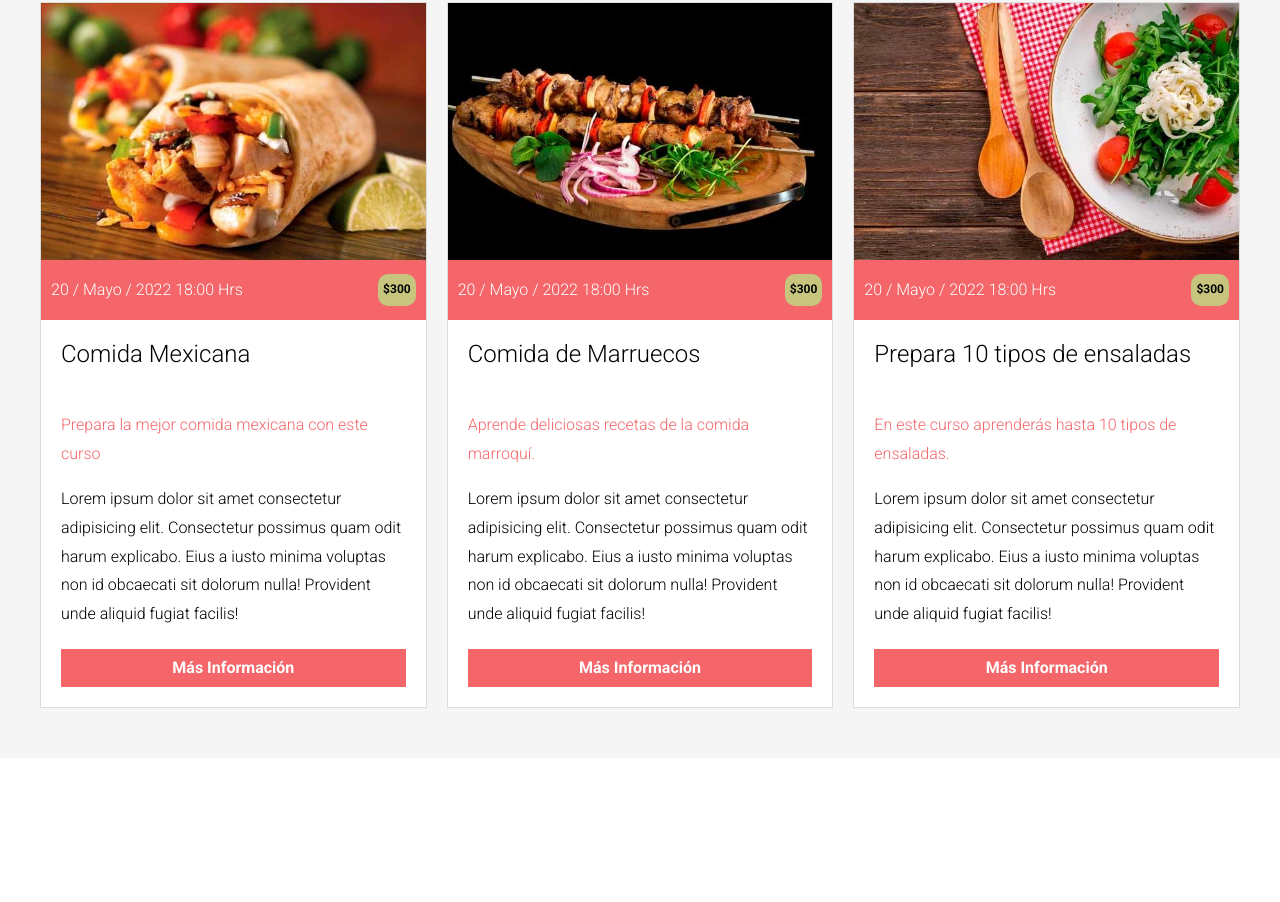
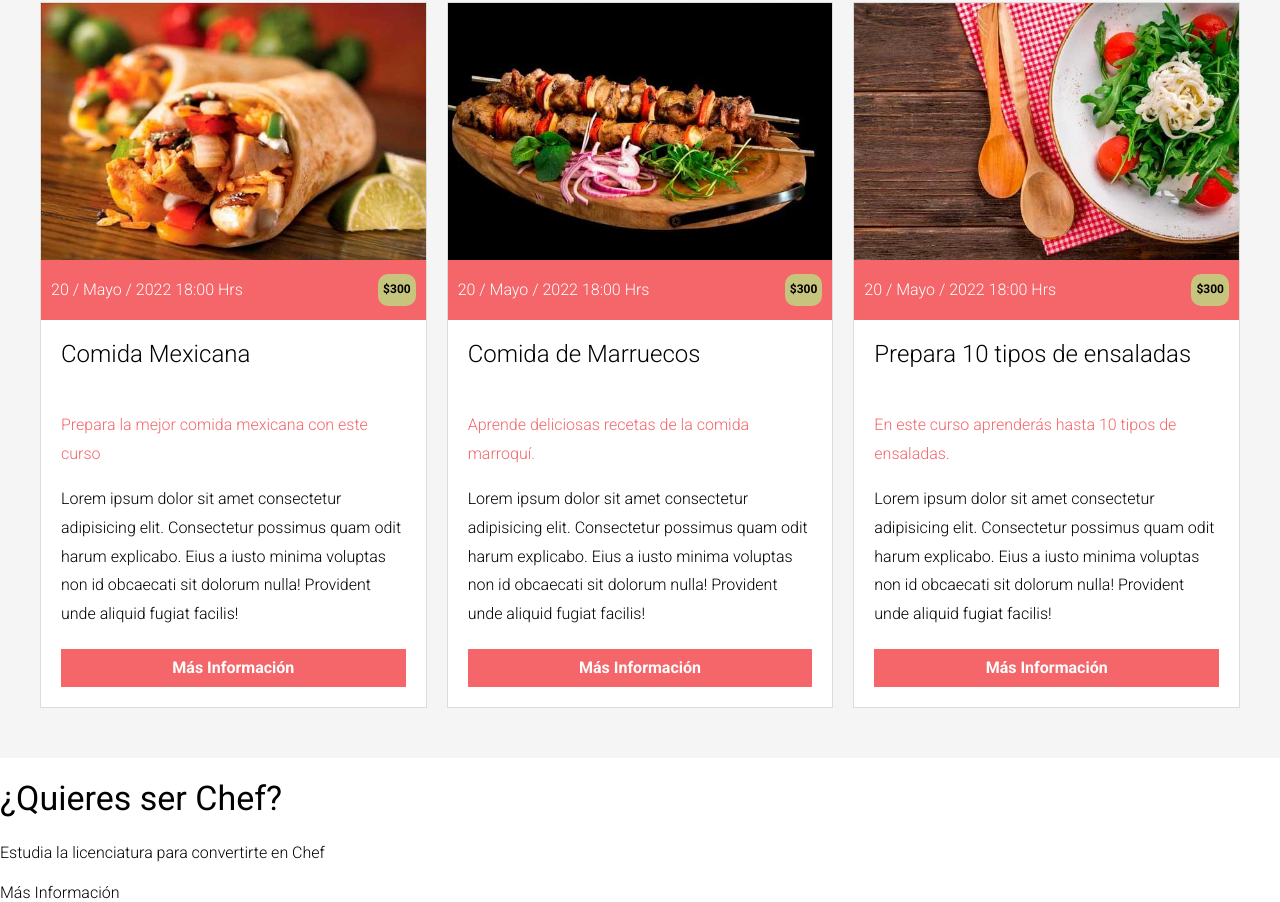
Before and after one commit to sebaa-loda/Escuela-de-cocina, a website: page index.html in a window 1280 px wide. Shown: the part 2434-3336 px from the top of the page. Before the commit the page ends 3192 px from the top, so only its background shows below. Drawn offline with Linux system fonts and the light colour scheme.

Commit message:
create escuela

```diff
--- a/index.html
+++ b/index.html
@@ -163,5 +163,11 @@
             </div> <!--.clase-->
         </div>
     </main>
+
+    <section class="escuela">
+        <h2 class="escuela__heading">¿Quieres ser Chef?</h2>
+        <p class="escuela__texto">Estudia la licenciatura para convertirte en Chef</p>
+        <a href="#" class="escuela__enlace">Más Información</a>
+    </section>
 </body>
 </html>
```
